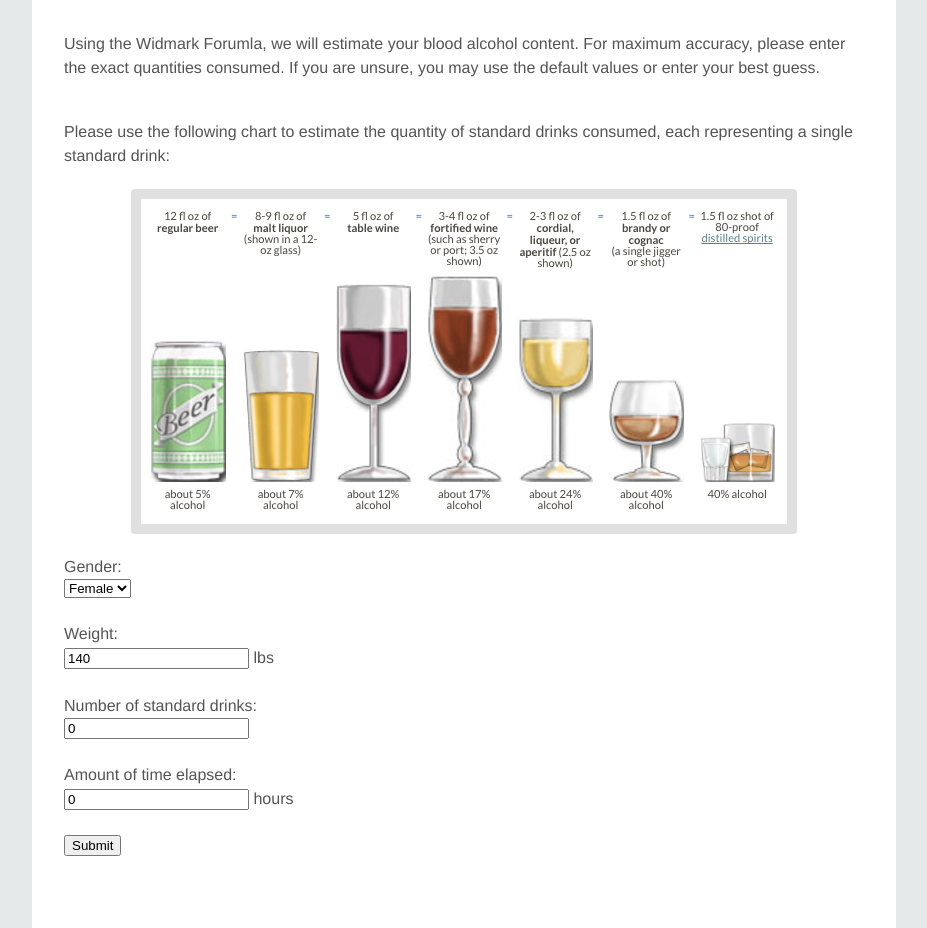
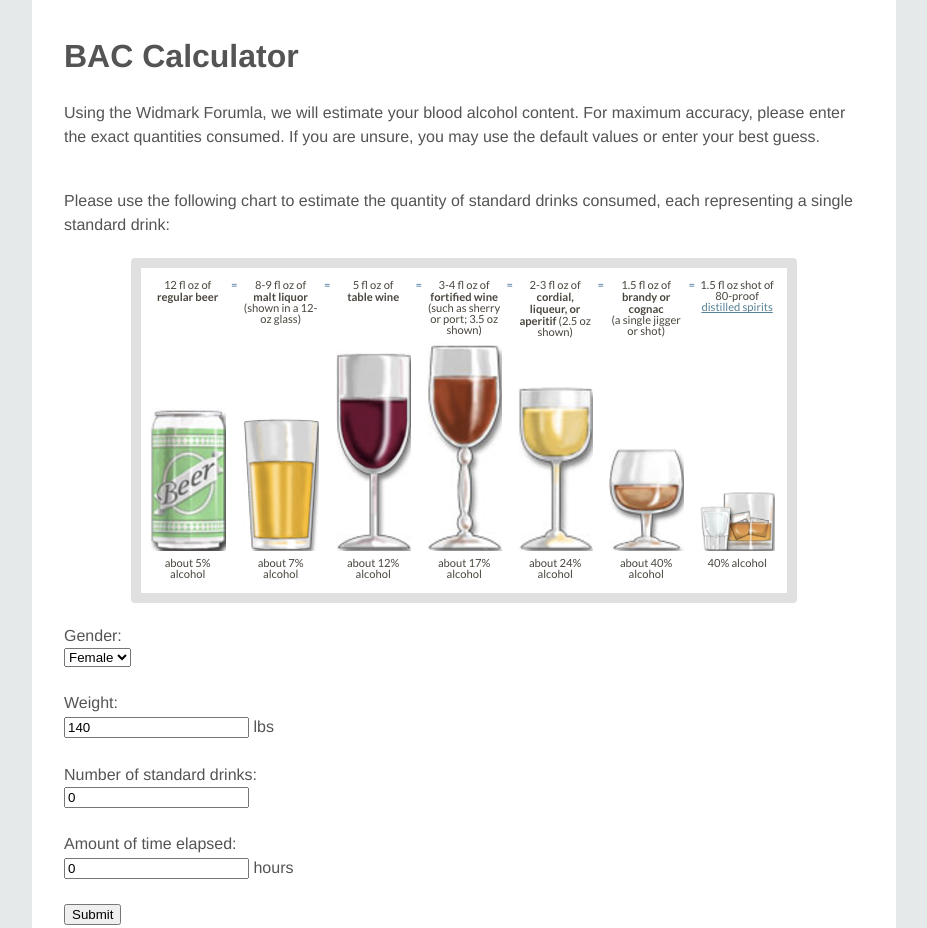
Before and after one commit to mjconner/BAC-Calculator, a plain HTML site: page index.html in a window 1280 px wide. Shown: the top 928 px of the page, without its empty margins (176-1103 px from the left). Drawn offline with Linux system fonts and the light colour scheme.

Commit message:
Added page title and updated Readme

```diff
--- a/index.html
+++ b/index.html
@@ -9,6 +9,8 @@
     </head>
 
     <body>
+        <h1>BAC Calculator</h1>
+
         <p>Using the Widmark Forumla, we will estimate your blood alcohol content. For maximum accuracy, please enter the exact quantities consumed. If you are unsure, you may use the default values or enter your best guess.</p>
 
         <br>Please use the following chart to estimate the quantity of standard drinks consumed, each representing a single standard drink:
```
Also changed, not shown: 1 other file.
